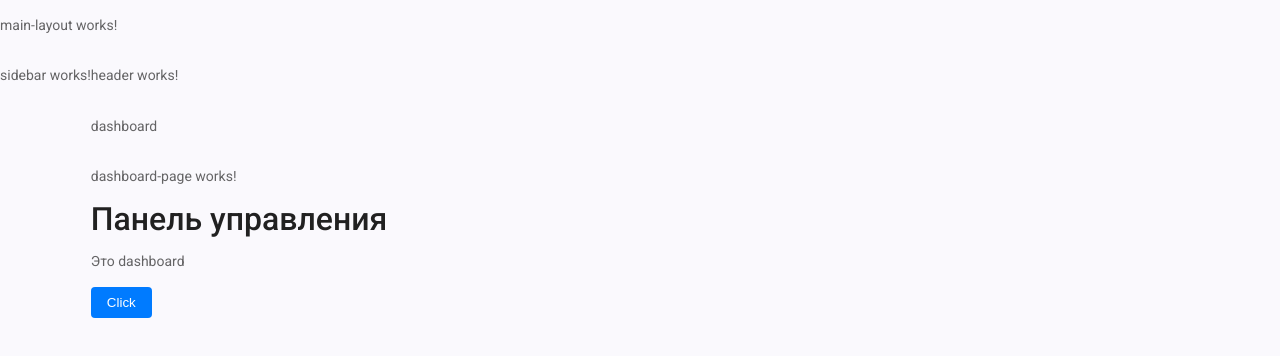
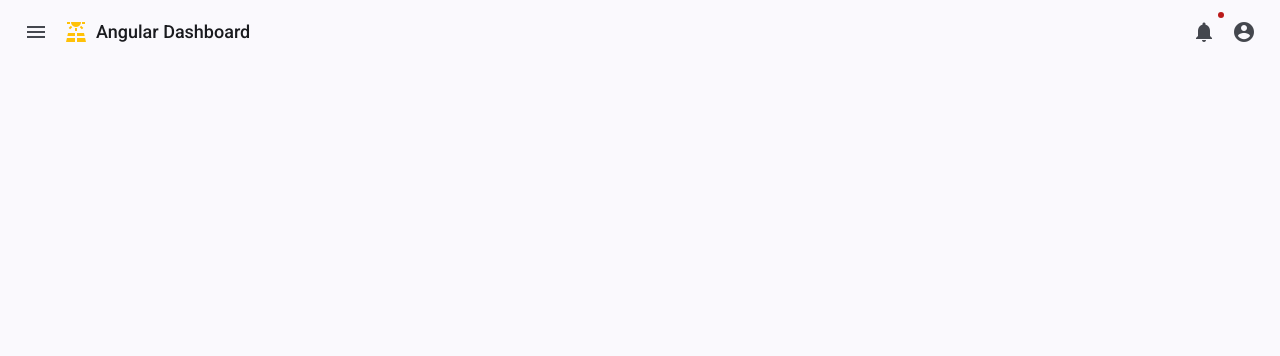
Before and after one commit to airdn/angular-dashboard, an Angular app: page /dashboard in a window 1280 px wide. Shown: the top 356 px of the page. Built offline with nearby package versions, Linux system fonts and the light colour scheme.

Commit message:
feat: add app-header component

```diff
--- a/src/app/app.routes.ts
+++ b/src/app/app.routes.ts
@@ -1,7 +1,6 @@
 import { Routes } from '@angular/router';
 
 import { DashboardPageComponent } from './features/dashboard/dashboard-page/dashboard-page.component';
-// features/pages/dashboard/dashboard.component
 
 export const routes: Routes = [
     {
@@ -9,9 +8,15 @@ export const routes: Routes = [
         redirectTo: '/dashboard',
         pathMatch: 'full'
     },
+    // {
+    //     path: 'dashboard',
+    //     component: DashboardPageComponent,
+    //     title: 'Dashboard Page'
+    // },
     {
         path: 'dashboard',
-        component: DashboardPageComponent,
+        loadComponent: () => import('./features/dashboard/dashboard-page/dashboard-page.component')
+            .then(m => m.DashboardPageComponent),
         title: 'Dashboard Page'
     },
 ];
--- a/src/app/app.ts
+++ b/src/app/app.ts
@@ -1,8 +1,11 @@
 import { Component } from '@angular/core';
-import { RouterOutlet } from '@angular/router';
 
 import { MainLayoutComponent } from './layout/main-layout/main-layout.component';
 
+/**
+ * Корневой компонент приложения.
+ * Отображает основной макет.
+ */
 @Component({
     selector: 'app-root',
     imports: [MainLayoutComponent],
--- a/src/app/layout/header/header.component.html
+++ b/src/app/layout/header/header.component.html
@@ -1 +1,39 @@
-<p>header works!</p>
+<mat-toolbar color="primary" class="header-toolbar">
+    <button mat-icon-button (click)="onClick()">
+        <mat-icon>menu</mat-icon>
+    </button>
+
+    <div class="logo">
+        <mat-icon class="logo-icon">solar_power</mat-icon>
+        <span class="logo-text">Angular Dashboard</span>
+    </div>
+
+    <span class="spacer"></span>
+
+    <button mat-icon-button matBadge="3" matBadgeColor="warn" matBadgeSize="small">
+        <mat-icon>notifications</mat-icon>
+    </button>
+
+    <button mat-icon-button [matMenuTriggerFor]="userMenu">
+        <mat-icon>account_circle</mat-icon>
+    </button>
+
+    <mat-menu #userMenu="matMenu">
+        <button mat-menu-item>
+            <mat-icon>person</mat-icon>
+            <span>Мой профиль</span>
+        </button>
+
+        <button mat-menu-item>
+            <mat-icon>settings</mat-icon>
+            <span>Конфигурация</span>
+        </button>
+
+        <mat-divider></mat-divider>
+
+        <button mat-menu-item>
+            <mat-icon>logout</mat-icon>
+            <span>Выйти</span>
+        </button>
+    </mat-menu>
+</mat-toolbar>
--- a/src/app/layout/header/header.component.scss
+++ b/src/app/layout/header/header.component.scss
@@ -0,0 +1,27 @@
+.header-toolbar {
+    position: fixed;
+    top: 0;
+    left: 0;
+    right: 0;
+    z-index: 1000;
+}
+
+.logo {
+    display: flex;
+    align-items: center;
+    gap: 8px;
+    margin-left: 8px;
+}
+
+.logo-icon {
+    color: #ffc107;
+}
+
+.logo-text {
+    font-size: 18px;
+    font-weight: 500;
+}
+
+.spacer {
+    flex: 1;
+}
--- a/src/app/layout/header/header.component.ts
+++ b/src/app/layout/header/header.component.ts
@@ -1,9 +1,21 @@
-import { Component } from '@angular/core';
+import { Component, output } from '@angular/core';
+import { MatToolbarModule } from '@angular/material/toolbar';
+import { MatButtonModule } from '@angular/material/button';
+import { MatIconModule } from '@angular/material/icon';
+import { MatMenuModule } from '@angular/material/menu';
+import { MatBadgeModule } from '@angular/material/badge';
+import { MatDividerModule } from '@angular/material/divider';
 
 @Component({
     selector: 'app-header',
-    imports: [],
+    imports: [MatToolbarModule, MatButtonModule, MatIconModule, MatMenuModule, MatBadgeModule, MatDividerModule],
     templateUrl: './header.component.html',
     styleUrl: './header.component.scss'
 })
-export class HeaderComponent {}
+export class HeaderComponent {
+    public menuToggled = output<void>();
+
+    public onClick() {
+        this.menuToggled.emit();
+    }
+}
--- a/src/app/layout/main-layout/main-layout.component.html
+++ b/src/app/layout/main-layout/main-layout.component.html
@@ -1,11 +1,10 @@
-<p>main-layout works!</p>
+<app-header (menuToggled)="onMenuToggle()"/>
 
-<div class="app-layout">
-    <app-sidebar />
-    <div class="main-content">
-        <app-header />
-        <p>dashboard</p>
+<!--<div class="app-layout">-->
+<!--    <app-sidebar />-->
+<!--    <div class="main-content">-->
+<!--        <p>dashboard</p>-->
 
-        <router-outlet />
-    </div>
-</div>
+<!--        <router-outlet />-->
+<!--    </div>-->
+<!--</div>-->
--- a/src/app/layout/main-layout/main-layout.component.scss
+++ b/src/app/layout/main-layout/main-layout.component.scss
@@ -1,10 +1,10 @@
-.app-layout {
-    display: flex;
-    height: 100vh;
-}
-
-.main-content {
-    flex: 1;
-    display: flex;
-    flex-direction: column;
-}
+//.app-layout {
+//    display: flex;
+//    height: 100vh;
+//}
+//
+//.main-content {
+//    flex: 1;
+//    display: flex;
+//    flex-direction: column;
+//}
--- a/src/app/layout/main-layout/main-layout.component.ts
+++ b/src/app/layout/main-layout/main-layout.component.ts
@@ -4,10 +4,17 @@ import { RouterOutlet } from '@angular/router';
 import { HeaderComponent } from '../header/header.component';
 import { SidebarComponent } from '../sidebar/sidebar.component';
 
+/**
+ * Основной макет приложения.
+ * Объединяет хэдер, сайдбар и область контента.
+ * Адаптивный дизайн: боковая панель скрывается на мобильных устройствах.
+ */
 @Component({
     selector: 'app-main-layout',
     imports: [RouterOutlet, HeaderComponent, SidebarComponent],
     templateUrl: './main-layout.component.html',
     styleUrl: './main-layout.component.scss'
 })
-export class MainLayoutComponent {}
+export class MainLayoutComponent {
+    public onMenuToggle(): void {}
+}
```
